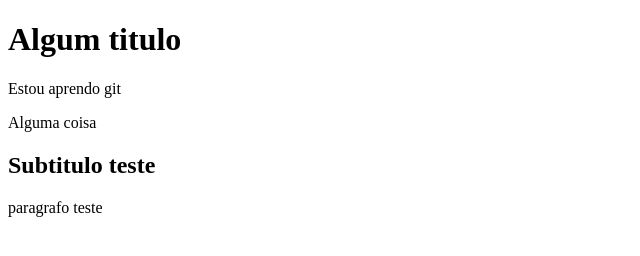
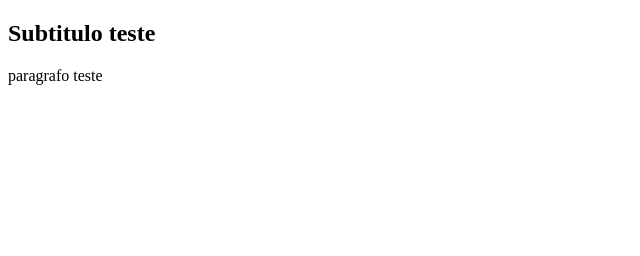
Before and after one commit to DaviWork/testecomandos, a plain HTML site: page index.html in a window 1280 px wide. Shown: the whole page, without its empty margins (0-640 px from the left). Drawn offline with Linux system fonts and the light colour scheme.

Commit message:
modificação teste

```diff
--- a/index.html
+++ b/index.html
@@ -6,9 +6,6 @@
     <title>Document</title>
 </head>
 <body>
-    <h1>Algum titulo</h1>
-    <p>Estou aprendo git</p>
-    <p>Alguma coisa</p>
     <h2>Subtitulo teste</h2>
     <p>paragrafo teste</p>
 </body>
```
